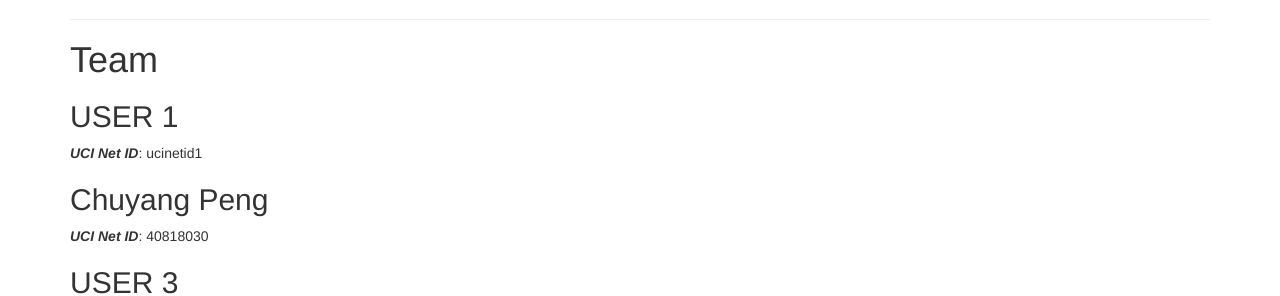
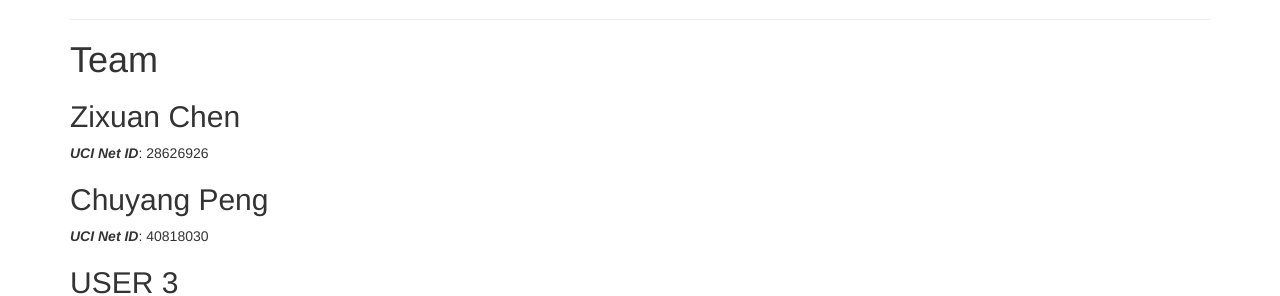
Before and after one commit to Mr-Lyson/Aimlabs_100K, a Jekyll site: the page built from docs/team.md, in a window 1280 px wide. Shown: the part 133-429 px from the top of the page. Built offline with Jekyll 4.4.1, drawn with Linux system fonts in a browser that asks for light colours.

Commit message:
Update team.md
Change user1 to Zixuan Chen's info

```diff
--- a/docs/team.md
+++ b/docs/team.md
@@ -6,8 +6,8 @@ title:  Team
 # {{ page.title }}
 
 
-## USER 1
-***UCI Net ID***: ucinetid1
+## Zixuan Chen
+***UCI Net ID***: 28626926
 
 ## Chuyang Peng
 ***UCI Net ID***: 40818030
```
